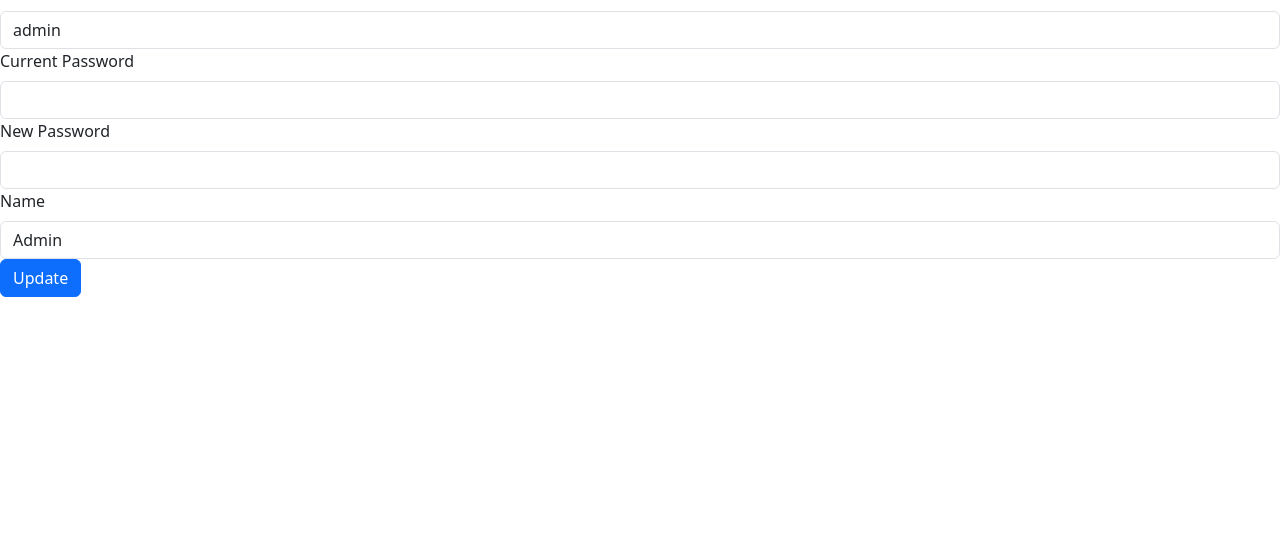
After one commit to Prany25/Grocery-shopping, a Flask app: page /profile in a window 1280 px wide. The commit adds this page. Shown: the part 256-800 px from the top of the page. Run offline with Flask 3, Linux system fonts and the light colour scheme; a user stored in the database is signed in.

Commit message:
created a profile page with picture, option to update details, logout button

```diff
--- a/routes.py
+++ b/routes.py
@@ -1,11 +1,69 @@
-from flask import render_template, request, flash, redirect, url_for
+from flask import render_template, request, flash, redirect, url_for, session
 from app import app
 from werkzeug.security import generate_password_hash, check_password_hash
 from models import db, User, Category, Cart, Product, Transaction, Order
+from functools import wraps
+
+def auth_required(func):
+    @wraps(func)
+    def inner(*args, **kwargs):
+        if 'user_id' in session:
+            return func(*args, **kwargs)
+        else:
+            flash('Please login to continue')
+            return redirect(url_for('login'))
+    return inner
 
 @app.route('/')
+@auth_required
 def index():
     return render_template('index.html')
+
+@app.route('/profile', methods=['GET', 'POST'])
+@auth_required
+def profile():
+    user = User.query.get(session['user_id'])
+    if not user:
+        flash('Please login to continue')
+        return redirect(url_for('login'))
+
+    if request.method == 'POST':
+        username = request.form.get('username')
+        cpassword = request.form.get('cpassword')
+        password = request.form.get('password')
+        name = request.form.get('name')
+
+        # Check for missing fields
+        if not username or not cpassword or not name:
+            flash("Please fill all the required details")
+            return redirect(url_for('profile'))
+
+        # Verify current password
+        if not check_password_hash(user.passhash, cpassword):
+            flash('Incorrect Current Password')
+            return redirect(url_for('profile'))
+
+        # Check if the new username already exists (and is not the current one)
+        if username != user.username:
+            existing_user = User.query.filter_by(username=username).first()
+            if existing_user:
+                flash('Username already exists')
+                return redirect(url_for('profile'))
+
+        # Update the user details
+        user.username = username
+        user.name = name
+
+        # Only update the password if a new one is provided
+        if password:
+            user.passhash = generate_password_hash(password)
+
+        db.session.commit()
+        flash('Profile Updated Successfully')
+        return redirect(url_for('profile'))
+
+    return render_template('profile.html', user=user)
+
 
 @app.route('/login', methods=['GET', 'POST'])
 def login():
@@ -27,6 +85,7 @@ def login():
             flash("Incorrect password")
             return redirect(url_for('login'))
 
+        session['user_id'] = user.id
         flash('User Successfully logged in')
         return redirect(url_for('index'))
 
@@ -64,3 +123,10 @@ def register():
         return redirect(url_for('login'))
 
     return render_template('register.html')
+
+@app.route('/logout')
+@auth_required
+def logout():
+    session.pop('user_id')
+    flash('Succussfully logged out')
+    return redirect(url_for('login'))
--- a/templates/navbar.html
+++ b/templates/navbar.html
@@ -6,15 +6,28 @@
       </button>
       <div class="collapse navbar-collapse" id="navbarNav">
         <ul class="navbar-nav">
+            {% if 'user_id' in session %}
               <li class="nav-item">
                 <a class="nav-link active" aria-current="page" href="{{url_for('index')}}">Home</a>
               </li>
+              <li class="nav-item">
+                <a class="nav-link" href="{{url_for('profile')}}">Profile</a>
+              </li>
+              <ul class="navbar-nav ms-auto">
+                {% if 'user_id' in session %}
+                  <li class="nav-item">
+                    <a class="nav-link" href="{{ url_for('logout') }}">Logout</a>
+                  </li>
+                {% endif %}
+              </ul>
+            {% else %}
               <li class="nav-item">
                 <a class="nav-link" href="{{url_for('register')}}">Register</a>
               </li>
               <li class="nav-item">
                 <a class="nav-link" href="{{url_for('login')}}">Login</a>
               </li>
+            {% endif %}
         </ul>
       </div>
     </div>
--- /dev/null
+++ b/templates/profile.html
@@ -0,0 +1,38 @@
+{% extends 'layout.html'%}
+
+{% block title %}
+    Grocery Shop - Profile Page
+{% endblock %}
+
+{% block content %}
+    <h1 class="display-1">
+        Hello
+        <span class="text-muted">@{{user.username}}</span>
+    </h1>
+
+    <div class="profile-picture">
+        <img src='https://api.dicebear.com/9.x/lorelei/svg?seed={{user.username}}' Width=100 alt="">
+    </div>
+
+    <form action="" method="post" class="post">
+        <div class="form-group">
+            <label for="username" class="form-label"> Username</label>
+            <input type="text" name="username" value={{user.username}} id="username" class="form-control" required>
+        </div>
+        <div class="form-group">
+            <label for="cpassword" class="form-label">Current Password</label>
+            <input type="text" name="cpassword" id="cpassword" class="form-control" required>
+        </div>
+        <div class="form-group">
+            <label for="password" class="form-label">New Password</label>
+            <input type="text" name="password" id="password" class="form-control" required>
+        </div>
+        <div class="form-group">
+            <label for="name" class="form-label">Name</label>
+            <input type="text" name="name" value={{user.name}} id="name" class="form-control">
+        </div>
+        <div class="form-group">
+            <input type="submit" value="Update" class="btn btn-primary" required>
+        </div>
+    </form>
+{% endblock %}
```
Also changed, not shown: models.py (+7 -0 lines), templates/index.html (+11 -2 lines), instance/db.sqlite3. Lines whose indentation alone changed are shown as unchanged.
